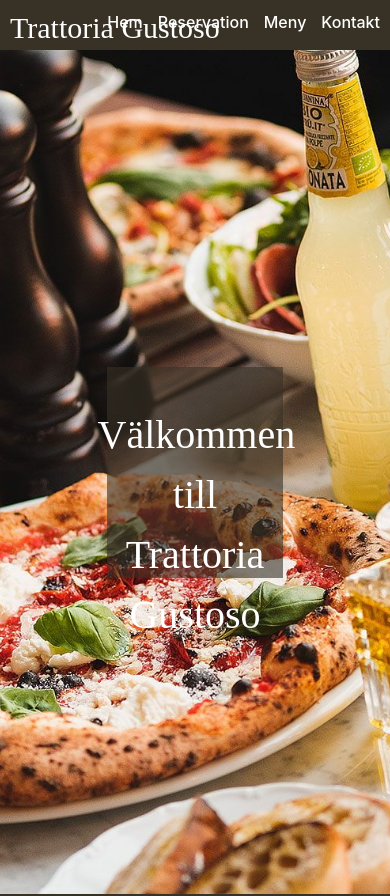
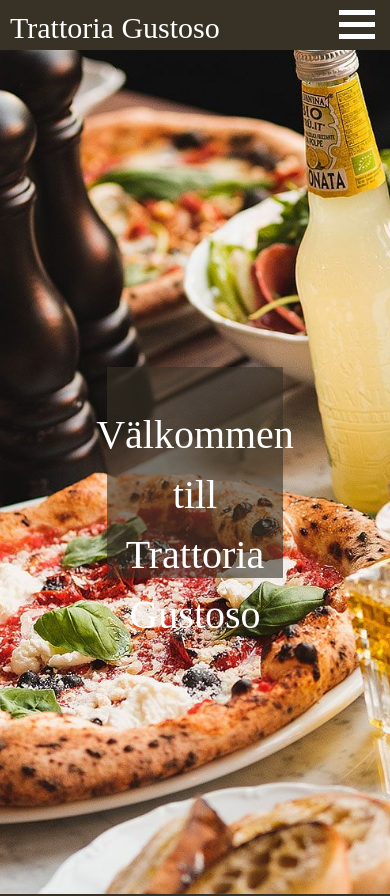
Before and after one commit to Medieinstitutet/the-restaurant-therestaurant9, a React (Vite) app: page / in a window 390 px wide. Shown: the top 896 px of the page. Built offline with nearby package versions, Linux system fonts and the light colour scheme; a web font is replaced by a local one.

Commit message:
Hamburger menu

```diff
--- /dev/null
+++ b/src/components/Burger.tsx
@@ -0,0 +1,46 @@
+import react, { useEffect, useRef, useState } from "react";
+import { NavLink } from "react-router-dom";
+
+export const Burger = () => {
+  const [navbarOpen, setNavbarOpen] = useState(false);
+
+  return (
+    <>
+      <div className="mobile-burger-button">
+        <button
+          type="button"
+          id="burger-menu"
+          onClick={() => setNavbarOpen(!navbarOpen)}
+        >
+          <span className="burger-bar-one"></span>
+          <span className="burger-bar-two"></span>
+          <span className="burger-bar-three"></span>
+        </button>
+      </div>
+      <div className={`menu-nav${navbarOpen ? " show-menu" : ""}`}>
+        <ul>
+          <li>
+            <NavLink to={"/"} onClick={() => setNavbarOpen(false)}>
+              Hem
+            </NavLink>
+          </li>
+          <li>
+            <NavLink to={"/pages/booking"} onClick={() => setNavbarOpen(false)}>
+              Reservation
+            </NavLink>
+          </li>
+          <li>
+            <NavLink to={"/pages/menu"} onClick={() => setNavbarOpen(false)}>
+              Meny
+            </NavLink>
+          </li>
+          <li>
+            <NavLink to={"/pages/contact"} onClick={() => setNavbarOpen(false)}>
+              Kontakt
+            </NavLink>
+          </li>
+        </ul>
+      </div>
+    </>
+  );
+};
--- a/src/components/Navigation.tsx
+++ b/src/components/Navigation.tsx
@@ -1,10 +1,14 @@
 import { NavLink } from "react-router-dom";
+
+import { Burger } from "./Burger";
 
 export const Navigation = () => {
   return (
     <>
       <nav>
         <h2>Trattoria Gustoso</h2>
+
+        <Burger />
         <ul>
           <li>
             <NavLink to={"/"}>Hem</NavLink>
--- a/src/pages/Layout.tsx
+++ b/src/pages/Layout.tsx
@@ -1,5 +1,6 @@
 import { NavLink, useNavigate } from "react-router-dom";
 import "./../styles/App.scss";
+import { Burger } from "../components/Burger";
 
 const restaurtantId = "65cb31932b1f9164881776d0";
 
@@ -29,6 +30,7 @@ export const Layout = () => {
       <header>
         <nav>
           <h2>Trattoria Gustoso</h2>
+          <Burger />
           <ul>
             <li>
               <NavLink to={"/"}>Hem</NavLink>
--- a/src/styles/App.scss
+++ b/src/styles/App.scss
@@ -6,6 +6,7 @@
 @use "navbar";
 @use "menu";
 @use "bookingconfirmation";
+@use "hamburgermenu";
 
 #root {
   margin: 0;
--- /dev/null
+++ b/src/styles/_hamburgermenu.scss
@@ -0,0 +1,86 @@
+@use "variables" as v;
+@use "mixins";
+
+.mobile-burger-button {
+    position: absolute;
+    width: 36px;
+    height: 30px;
+    top: 10px;
+    right: 15px;
+    #burger-menu {
+        cursor: pointer;
+        position: absolute;
+        width: 100%;
+        height: 100%;
+        left: 0px;
+        top: 0px;
+        margin: 0px;
+        padding: 0px;
+        border: none;
+        background: transparent;
+        @include mixins.tablet {
+            display: none;
+        }
+        .burger-bar-one {
+            position: absolute;
+            height: 18%;
+            left: 0px;
+            right: 0px;
+            top: 0%;
+            opacity: 1;
+            background-color: v.$white-color;
+        }
+        .burger-bar-two {
+            position: absolute;
+            height: 18%;
+            left: 0px;
+            right: 0px;
+            top: 40%;
+            opacity: 1;
+            background-color: v.$white-color;
+        }
+        .burger-bar-three {
+            position: absolute;
+            height: 18%;
+            left: 0px;
+            right: 0px;
+            top: 80%;
+            opacity: 1;
+            background-color: v.$white-color;
+        }
+    }
+}
+.menu-nav {
+    position: fixed;
+    right: 0px;
+    z-index: 1100;
+    width: 300px;
+    height: 100%;
+    transition: all 0.5s ease 0s;
+    transform: translate3d(100%, 0px, 0px);
+    background: v.$darkblue-color;
+    @include mixins.tablet {
+        display: none;
+    }
+    ul {
+        list-style: none;
+        gap: 15px;
+        margin: 0;
+        padding: 10px;
+        display: flex;
+        align-items: center;
+        flex-direction: column;
+        justify-content: center;
+        li a {
+            color: v.$white-color;
+        }
+        li a:hover {
+            color: v.$white-color;
+            text-decoration: underline;
+        }
+    }
+}
+.menu-nav.show-menu {
+    width: 300px;
+    transform: translate3d(0%, 0px, 0px);
+}
--- a/src/styles/_home.scss
+++ b/src/styles/_home.scss
@@ -27,7 +27,6 @@
   .restaurant_text {
     position: absolute;
     text-align: center;
-    width: 50%;
     top: 48%;
     left: 50%;
     transform: translate(-50%, 0%);
@@ -37,7 +36,7 @@
         left: 50%;
     }
     @include mixins.desktop {
-        top: 44%;
+        top: 42%;
         left: 50%;
     }
     p{
@@ -51,7 +50,7 @@
             font-size: 60px;
         }
         @include mixins.desktop{
-            font-size: 70px;
+            font-size: 65px;
         }
     }
 
--- a/src/styles/_navbar.scss
+++ b/src/styles/_navbar.scss
@@ -1,10 +1,12 @@
 @use "variables" as v;
+@use "mixins";
 
 header {
 background-color: v.$primary-color;
 height: 50px;
     nav {
         height: 100%;
+
         h2 {
             margin-top: 5px;
             margin-bottom: 0;
@@ -16,9 +18,10 @@ height: 50px;
             font-weight: 400;
             font-style: normal;
             font-size: 30px;
-
         }
         ul {
+            display: none;
+            @include mixins.tablet {
             list-style: none;
             gap: 15px;
             margin: 0;
@@ -26,9 +29,13 @@ height: 50px;
             display: flex;
             align-items: center;
             justify-content: flex-end;
+            }
             li a {
-
                 color: v.$white-color;
+            }
+            li a:hover {
+                color: v.$white-color;
+                text-decoration: underline;
             }
         }
     }
```
